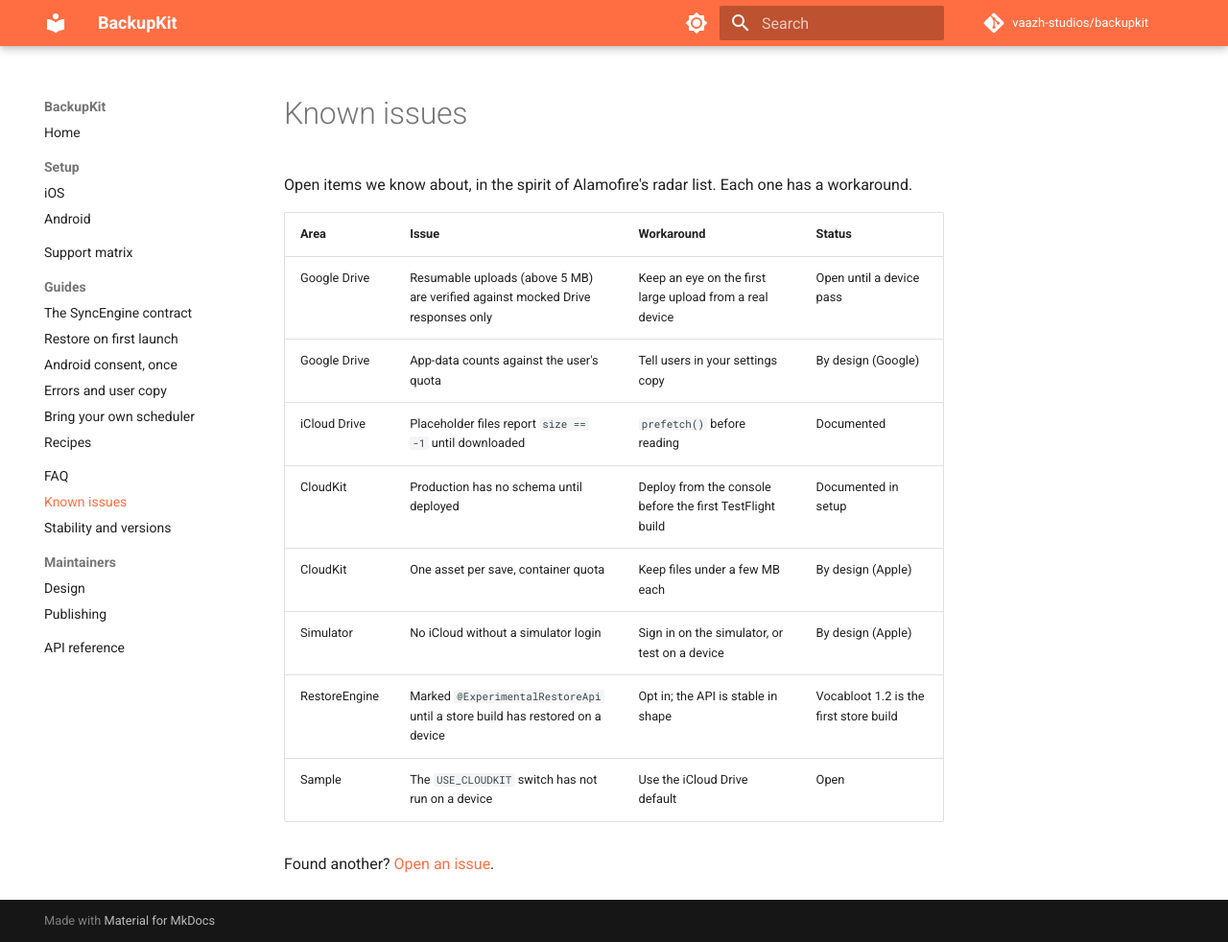
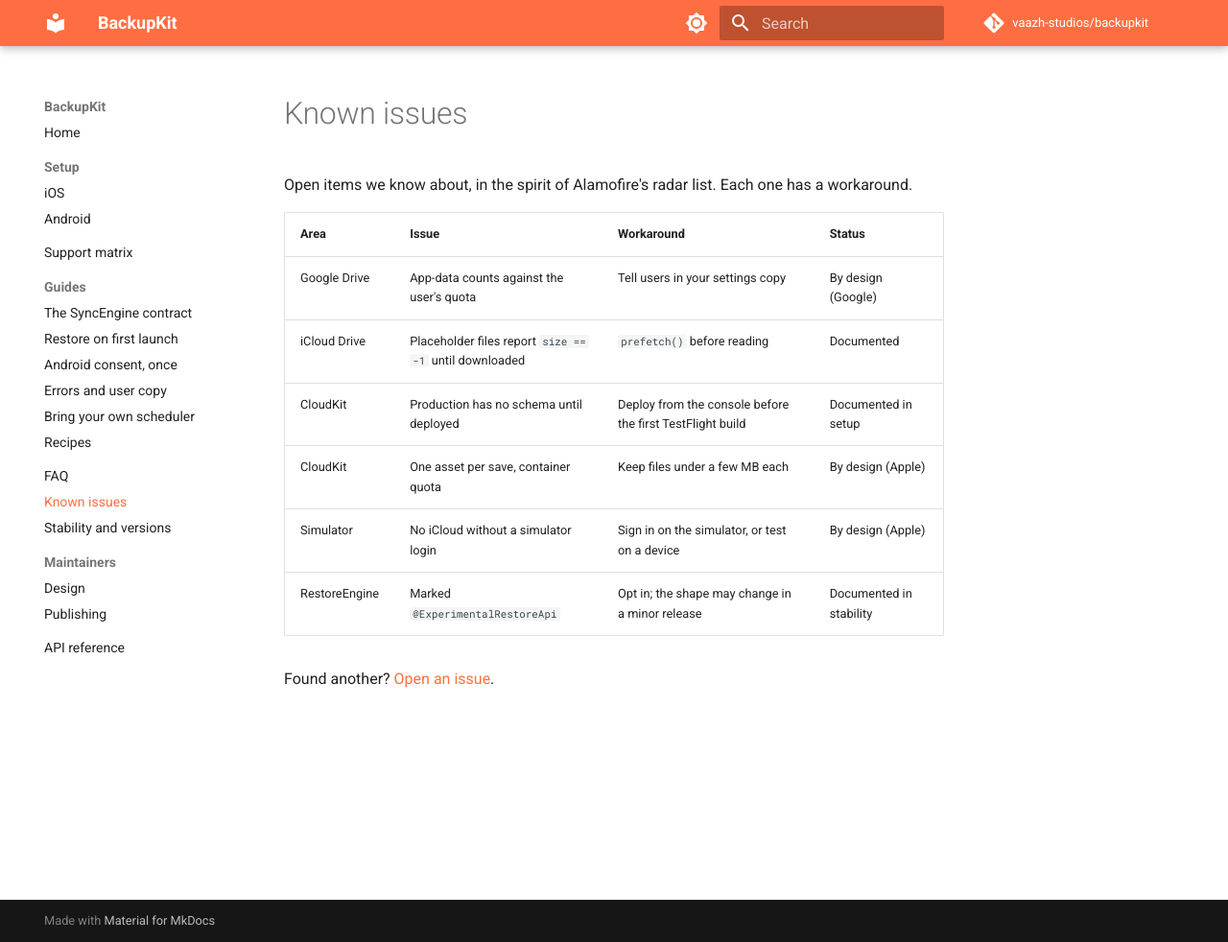
Before and after one commit to vaazh-studios/backupkit, an MkDocs documentation site: the page built from docs/known-issues.md, in a window 1280 px wide and 982 px high. Shown: the whole window at 96% size. Built offline with MkDocs 1.6.1 and Material for MkDocs 9.7.7, drawn with Linux system fonts in a browser that asks for light colours; comment, search, counter and statistics services are not loaded.

Commit message:
docs: drop the verification-status lines from the README, support matrix, known issues and sample
Co-Authored-By: Claude Fable 5.1 <noreply@anthropic.com>

```diff
--- a/docs/known-issues.md
+++ b/docs/known-issues.md
@@ -4,13 +4,11 @@ Open items we know about, in the spirit of Alamofire's radar list. Each one has
 
 | Area | Issue | Workaround | Status |
 |---|---|---|---|
-| Google Drive | Resumable uploads (above 5 MB) are verified against mocked Drive responses only | Keep an eye on the first large upload from a real device | Open until a device pass |
 | Google Drive | App-data counts against the user's quota | Tell users in your settings copy | By design (Google) |
 | iCloud Drive | Placeholder files report `size == -1` until downloaded | `prefetch()` before reading | Documented |
 | CloudKit | Production has no schema until deployed | Deploy from the console before the first TestFlight build | Documented in setup |
 | CloudKit | One asset per save, container quota | Keep files under a few MB each | By design (Apple) |
 | Simulator | No iCloud without a simulator login | Sign in on the simulator, or test on a device | By design (Apple) |
-| RestoreEngine | Marked `@ExperimentalRestoreApi` until a store build has restored on a device | Opt in; the API is stable in shape | Vocabloot 1.2 is the first store build |
-| Sample | The `USE_CLOUDKIT` switch has not run on a device | Use the iCloud Drive default | Open |
+| RestoreEngine | Marked `@ExperimentalRestoreApi` | Opt in; the shape may change in a minor release | Documented in stability |
 
 Found another? [Open an issue](https://github.com/vaazh-studios/backupkit/issues/new/choose).
```
Also changed, not shown: README.md (+7 -15 lines), docs/design.md (+1 -1 lines), docs/stability.md (+1 -1 lines), docs/support-matrix.md (+0 -1 lines), sample/README.md (+1 -2 lines).
